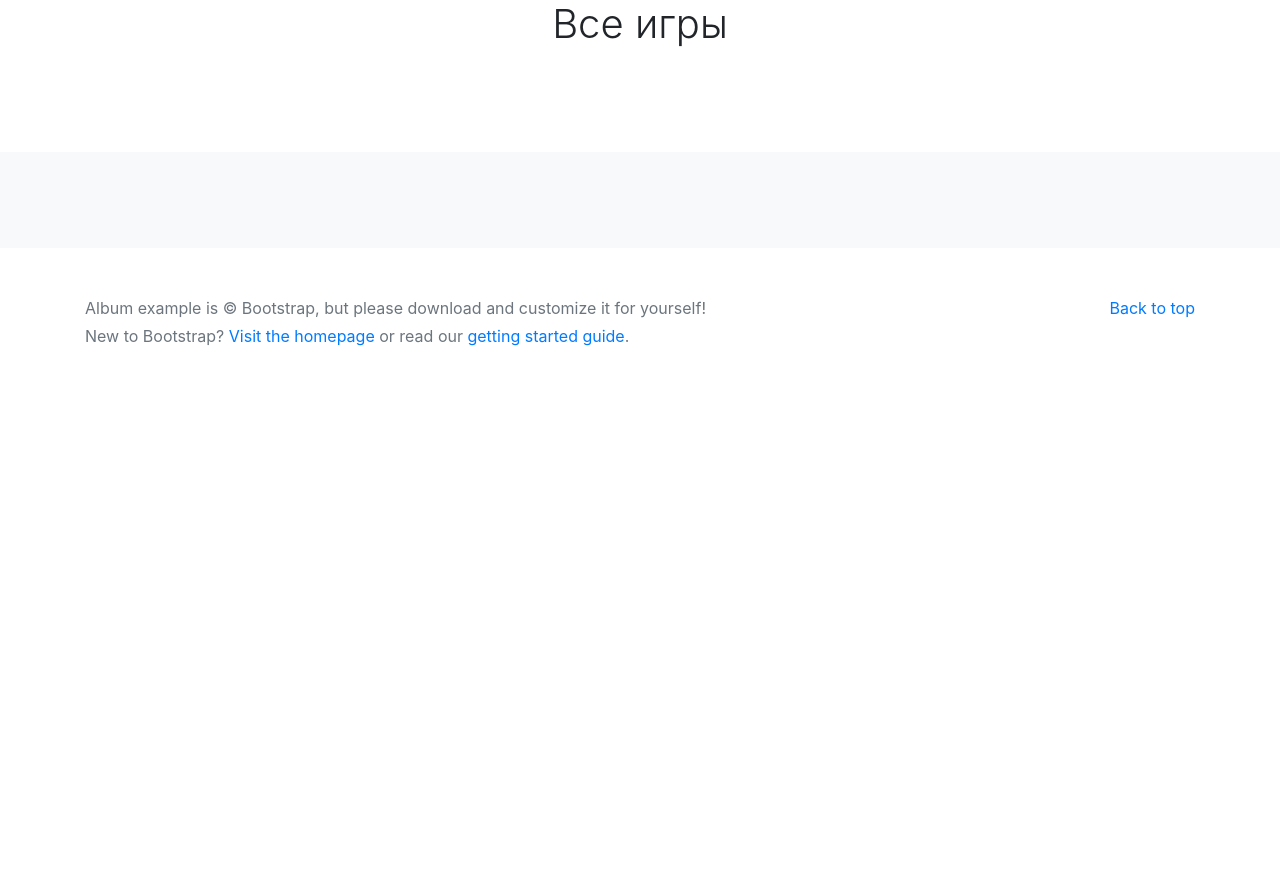
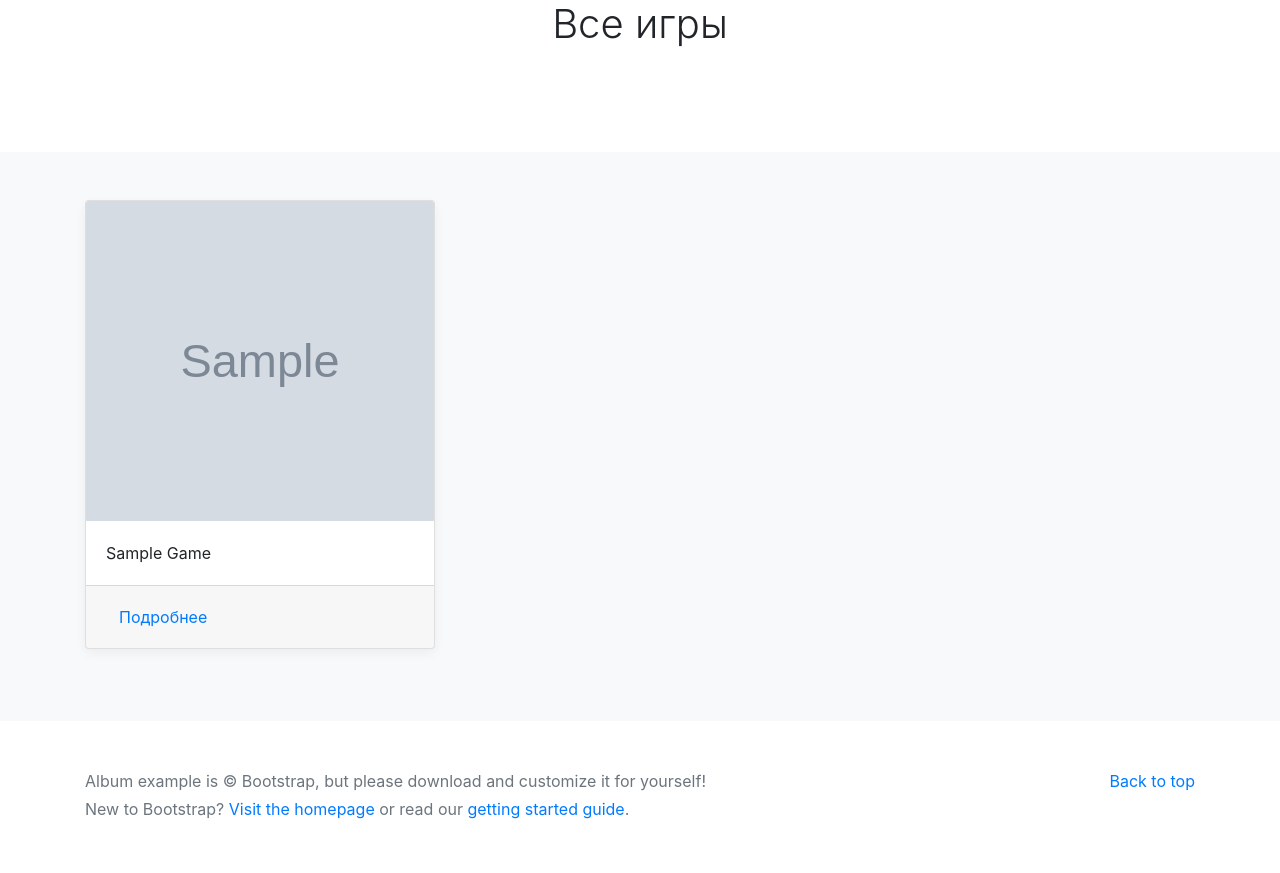
Before and after one commit to andreika9198-web/HomeWorkDjango4, a Django app: page /games/ in a window 1280 px wide. Shown: the part 152-1025 px from the top of the page. Before the commit the page ends 498 px from the top, so only its background shows below. Run offline with Django 5.2, Linux system fonts and the light colour scheme; tables that the repository leaves empty hold one stand-in row (values such as "Sample post"); grey boxes marked "Sample" are stand-in pictures; some libraries are stand-ins or nearby versions.

Commit message:
- Исправил ошибку в файле games.html было {% for object in object_list %} стало {% for object in objects_list %}

```diff
--- a/games/templates/games/games.html
+++ b/games/templates/games/games.html
@@ -1,4 +1,21 @@
 {% extends 'games/base.html' %}
-
+{% load my_tags %}
 {% block content %}
+<div class="row">
+    {% for object in objects_list %}
+    <div class="col-md-4">
+        <div class="card mb-4 box-shadow">
+            <img class="card-img-top"
+                 src="{{ object.photo|games_media }}" width="300" height="320"
+                 alt="Card image cap">
+            <div class="card-body">
+                <p class="card-text">{{ object.name|title }}</p>
+            </div>
+            <div class="card-footer">
+                <a class="btn btn-link" href="{% url 'games:game_detail' object.pk %}">Подробнее</a>
+            </div>
+        </div>
+    </div>
+    {% endfor %}
+</div>
 {% endblock %}
```
